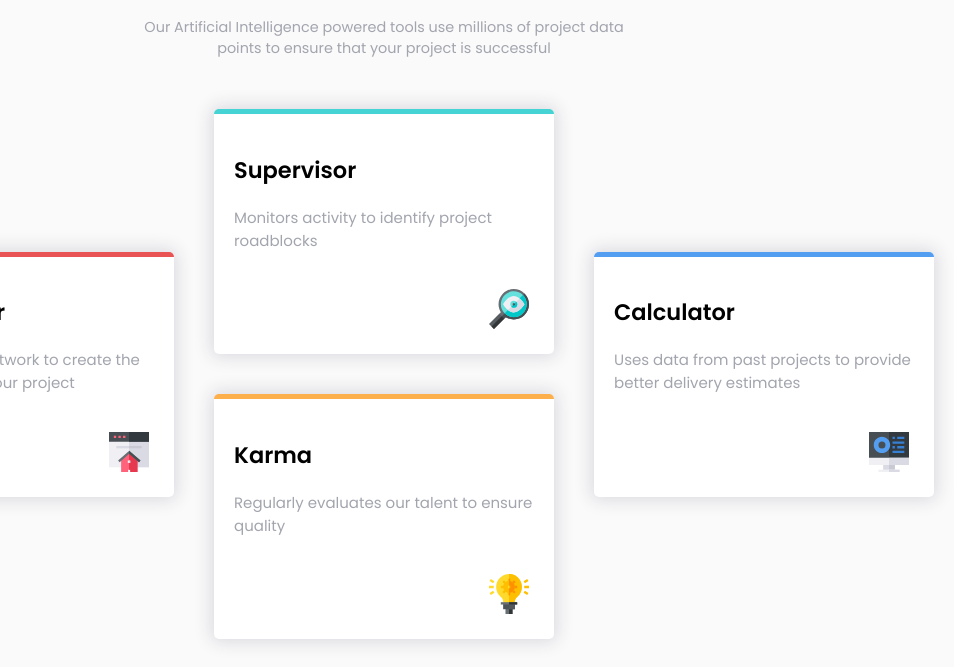
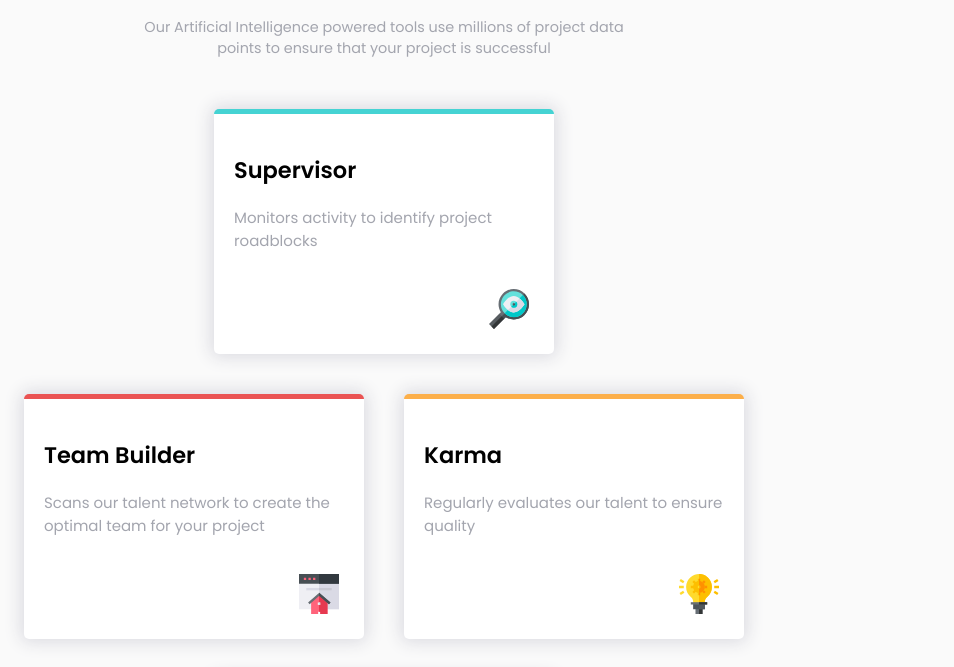
Before and after one commit to jan-solarski/four-card-feature-section, a plain HTML site: page index.html in a window 768 px wide. Shown: the part 133-800 px from the top of the page, 954 px wide, since content can reach past the window. Drawn offline with Linux system fonts and the light colour scheme.

Commit message:
Edit RWD

```diff
--- a/index.html
+++ b/index.html
@@ -37,21 +37,22 @@
       </header>
 
       <main class="cards-wrapper">
-        <div class="card red">
-          <h2 class="card--title">Team Builder</h2>
+        <div class="card cyan">
+          <h2 class="card--title">Supervisor</h2>
           <p class="card--desc">
-            Scans our talent network to create the optimal team for your project
+            Monitors activity to identify project roadblocks
           </p>
-          <img src="./images/icon-team-builder.svg" alt="team builder icon" />
+          <img src="./images/icon-supervisor.svg" alt="supervisor icon" />
         </div>
 
         <div class="grid-wrapper">
-          <div class="card cyan">
-            <h2 class="card--title">Supervisor</h2>
+          <div class="card red">
+            <h2 class="card--title">Team Builder</h2>
             <p class="card--desc">
-              Monitors activity to identify project roadblocks
+              Scans our talent network to create the optimal team for your
+              project
             </p>
-            <img src="./images/icon-supervisor.svg" alt="supervisor icon" />
+            <img src="./images/icon-team-builder.svg" alt="team builder icon" />
           </div>
 
           <div class="card orange">
--- a/style.css
+++ b/style.css
@@ -9,9 +9,6 @@ body {
     align-items: center;
     font-size: 15px;
     background-color: hsl(0, 0%, 98%);
-}
-
-.container {
 }
 
 header {
@@ -50,12 +47,12 @@ p {
 }
 
 .cards-wrapper {
-    display: grid;
     align-items: center;
     width: 100%;
-    grid-template-areas: "supervisor wrapper calculator";
-    grid-template-columns: repeat(2, 1fr);
-    margin-bottom: 40px;
+    display: flex;
+    flex-wrap: wrap;
+    justify-content: center;
+    flex-direction: row
 }
 
 img {
@@ -80,6 +77,15 @@ img {
 
 .blue {
     border-top: 5px solid hsl(212, 86%, 64%);
+}
+
+@media (min-width: 700px) and (max-width: 900px) {
+    .grid-wrapper {
+        display: flex;
+        flex-wrap: wrap;
+        justify-content: center;
+        flex-direction: row;
+    }
 }
 
 @media screen and (max-width: 640px) {
```
